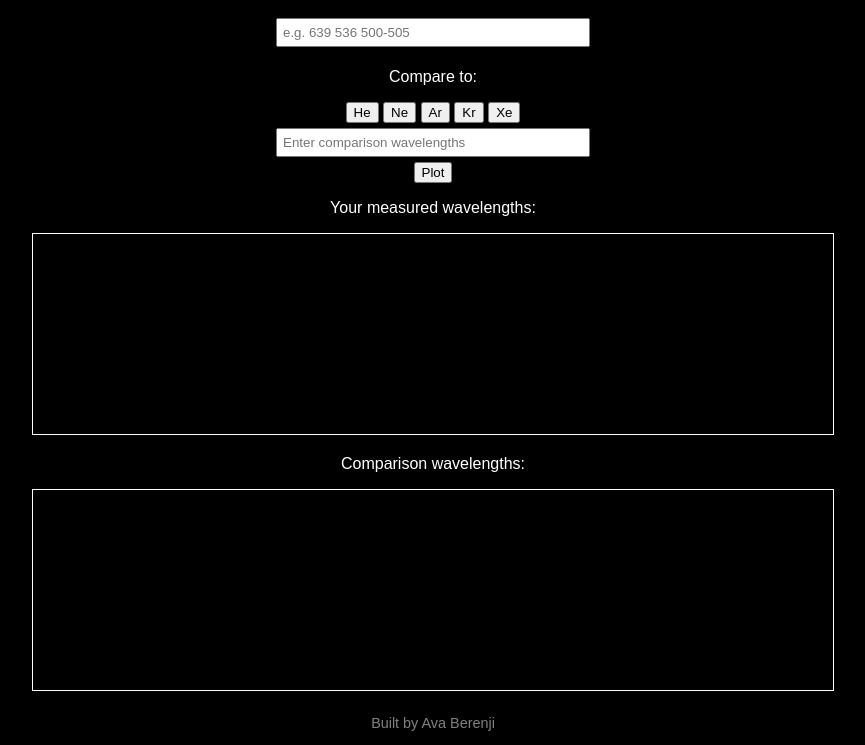
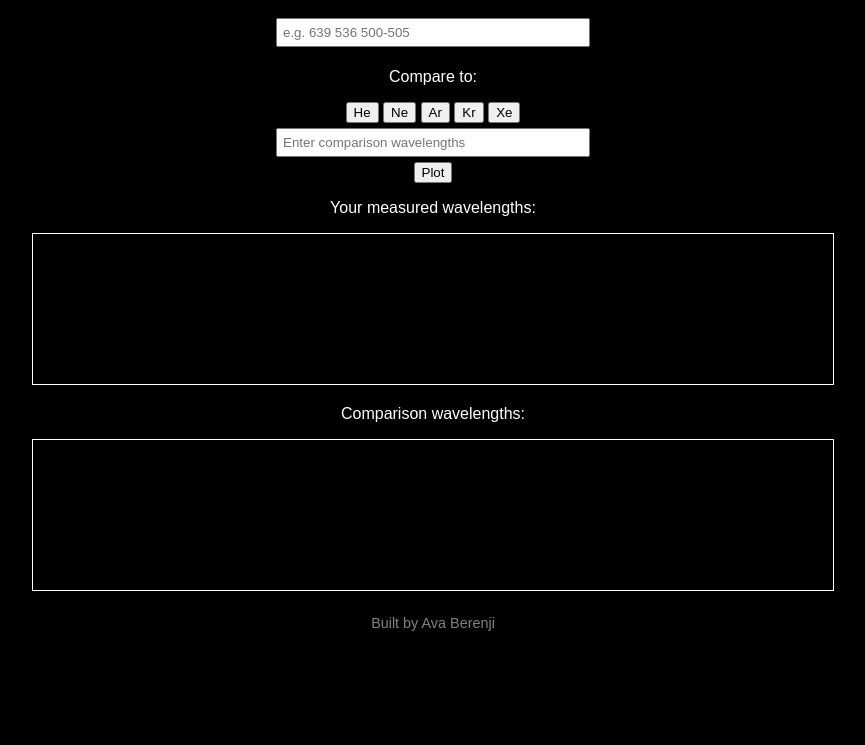
Before and after one commit to ab2028/spectrum-plotter, a plain HTML site: page index.html in a window 1280 px wide. Shown: the part 101-846 px from the top of the page, without its empty margins (207-1072 px from the left). After the commit the page ends 800 px from the top, so only its background shows below. Drawn offline with Linux system fonts and the light colour scheme.

Commit message:
Update index.html

```diff
--- a/index.html
+++ b/index.html
@@ -33,9 +33,9 @@
 
 <!-- Two canvas outputs -->
 <p>Your measured wavelengths:</p>
-<canvas id="spectrum1" width="800" height="200" style="border:1px solid white"></canvas>
+<canvas id="spectrum1" width="800" height="150" style="border:1px solid white"></canvas>
 <p>Comparison wavelengths:</p>
-<canvas id="spectrum2" width="800" height="200" style="border:1px solid white"></canvas>
+<canvas id="spectrum2" width="800" height="150" style="border:1px solid white"></canvas>
 
 <p style="color: gray; font-size: 0.9em; margin-top:20px;">
   Built by Ava Berenji
```
